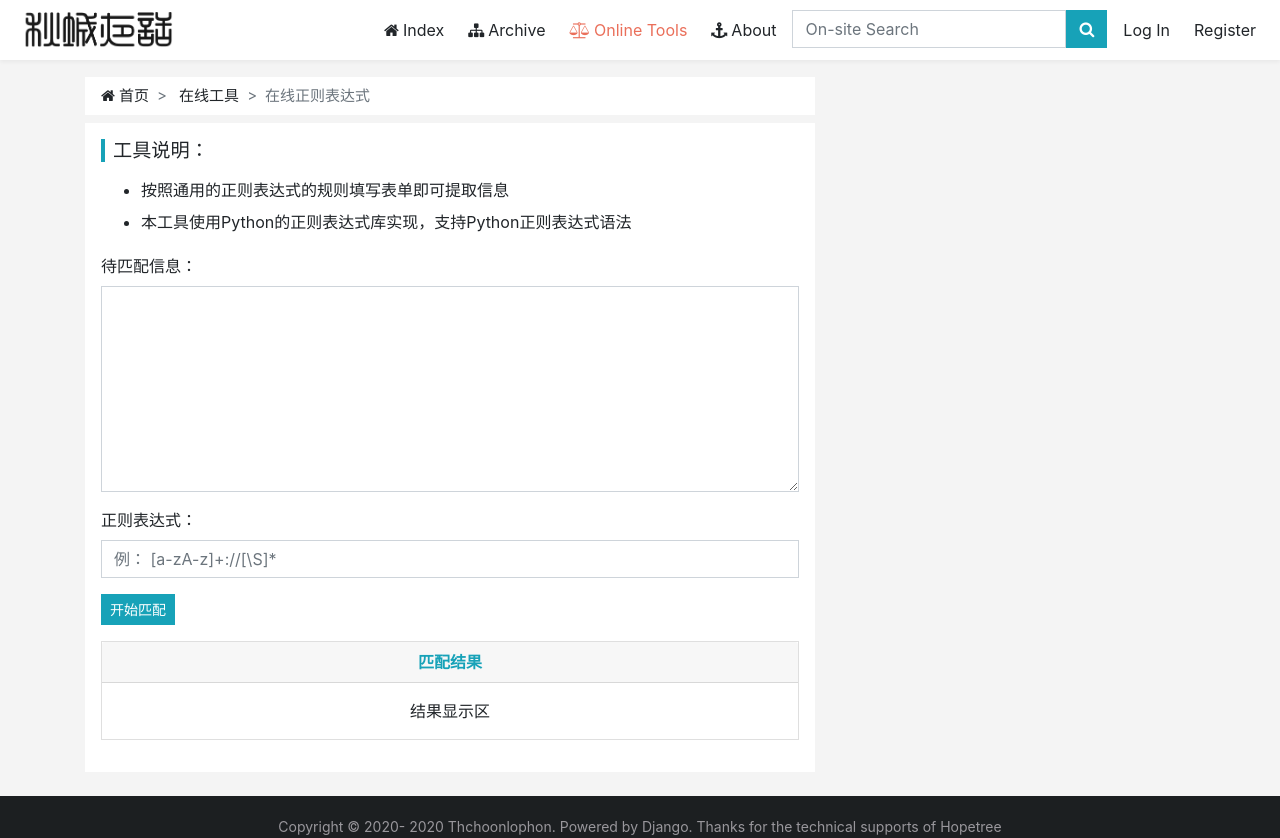
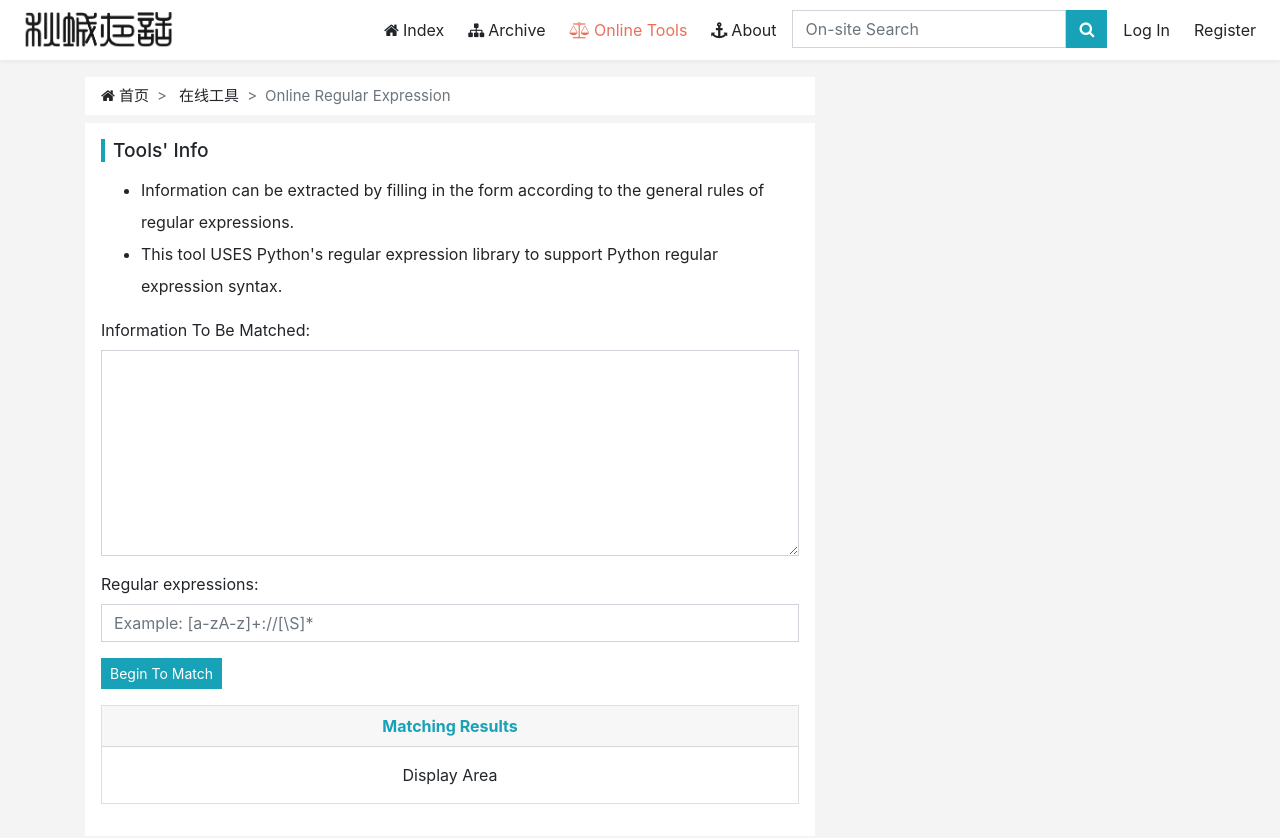
Before and after one commit to Thchoonlophon/work_blog, a Django app: page /tool/regex/ in a window 1280 px wide. Shown: the top 838 px of the page. Run offline with Django 3.2, Linux system fonts and the light colour scheme; data that the repository does not hold is empty; some libraries are stand-ins or nearby versions.

Commit message:
Update regex.html

```diff
--- a/it_blog/apps/tool/templates/tool/regex.html
+++ b/it_blog/apps/tool/templates/tool/regex.html
@@ -1,35 +1,35 @@
 {% extends "tool/base_tool.html" %}
 {% load static %}
 
-{% block head_title %}正则表达式在线测试，常用正则表达式_在线工具{% endblock %}
+{% block head_title %}Regular expression online testing _ online tool{% endblock %}
 {% block metas %}
-<meta name="description" content="正则表达式在线测试工具，在线使用正则表达式(Regular Expression)，Python正则表达式的用法，提供常用正则表达式规则。">
-<meta name="keywords" content="正则表达式,Python正则表达式,Regular Expression,在线工具">
+<meta name="description" content="Regular Expression online testing tool, online use of Regular Expression, Python Regular Expression usage, provides common Regular Expression rules.">
+<meta name="keywords" content="Regular Expression, Python Regular Expression, Regular Expression, online tools">
 {% endblock %}
 
-{% block tool_name %}在线正则表达式{% endblock %}
+{% block tool_name %}Online Regular Expression{% endblock %}
 {% block left_content %}
 <div class="card-body p-0">
-    <h3 class="card-title pl-2 title-info">工具说明：</h3>
+    <h3 class="card-title pl-2 title-info">Tools' Info</h3>
     <ul>
-        <li>按照通用的正则表达式的规则填写表单即可提取信息</li>
-        <li>本工具使用Python的正则表达式库实现，支持Python正则表达式语法</li>
+        <li>Information can be extracted by filling in the form according to the general rules of regular expressions.</li>
+        <li>This tool USES Python's regular expression library to support Python regular expression syntax.</li>
     </ul>
 </div>
 <div class="mb-3">
     <div class="form-group">
-        <label>待匹配信息：</label>
+        <label>Information To Be Matched:</label>
         <textarea class="form-control rounded-0" id="form-text" rows="8" required></textarea>
     </div>
     <div class="form-group">
-        <label>正则表达式：</label>
-        <input type="url" class="form-control rounded-0" id="form-regex" placeholder="例： [a-zA-z]+://[\S]*" required>
+        <label>Regular expressions:</label>
+        <input type="url" class="form-control rounded-0" id="form-regex" placeholder="Example: [a-zA-z]+://[\S]*" required>
     </div>
-    <button type="submit" class="btn btn-info btn-sm rounded-0" id="start-re">开始匹配</button>
+    <button type="submit" class="btn btn-info btn-sm rounded-0" id="start-re">Begin To Match</button>
 </div>
 <div class="card mb-3 rounded-0">
-    <div class="card-header text-center text-info font-weight-bold py-2">匹配结果</div>
-    <div class="card-body table-responsive push-result text-center p-3">结果显示区</div>
+    <div class="card-header text-center text-info font-weight-bold py-2">Matching Results</div>
+    <div class="card-body table-responsive push-result text-center p-3">Display Area</div>
 </div>
 {% endblock %}
 
```
